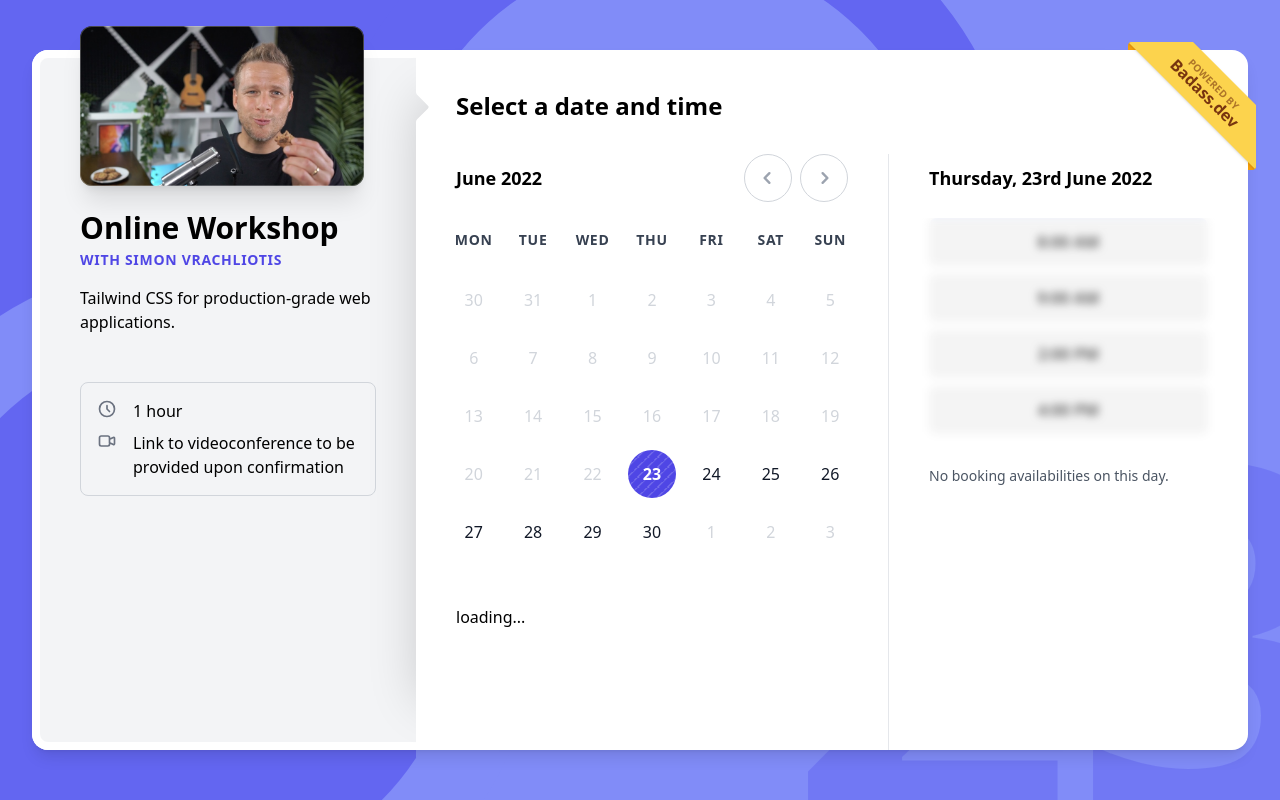
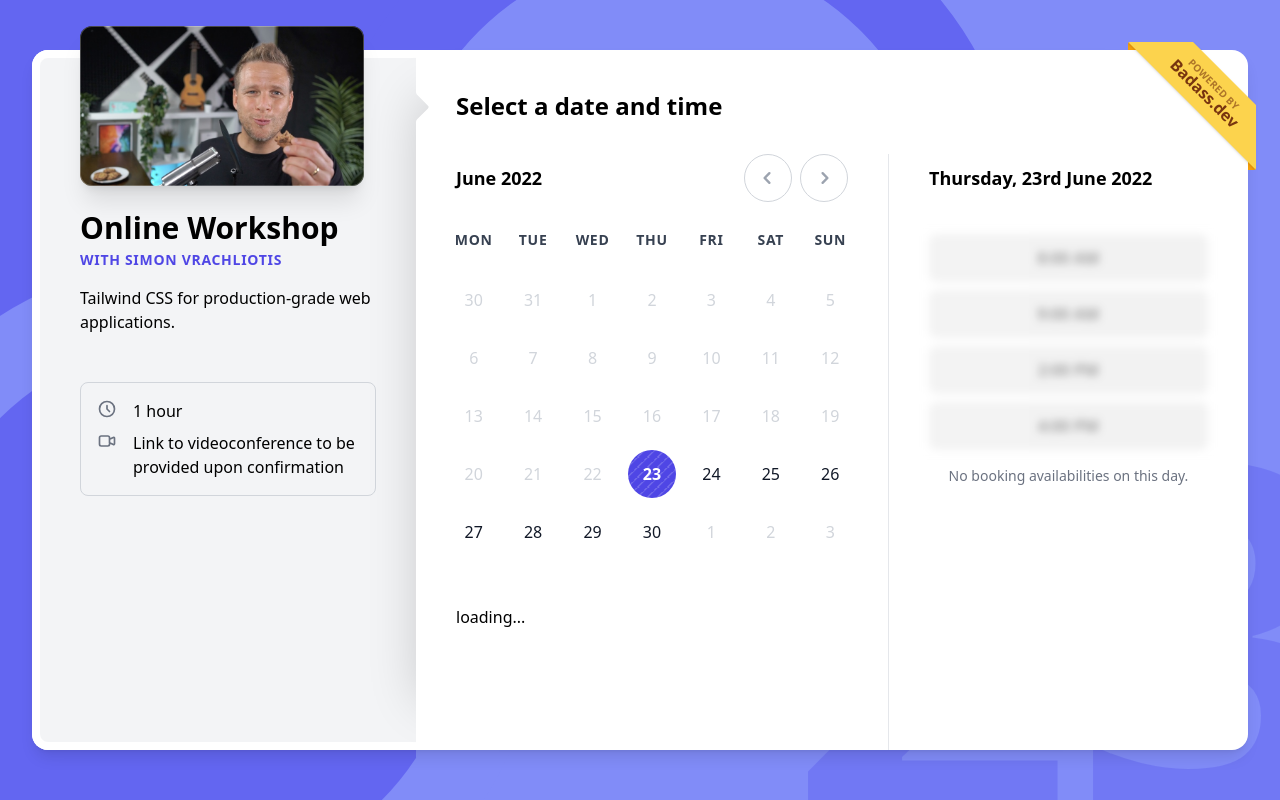
Before and after one commit to pro-tailwind/calendar-app, a Next.js app: page / in a window 1280 px wide. Built offline with nearby package versions, Linux system fonts and the light colour scheme.

Commit message:
Much improved blur overlay for days without available booking times

```diff
--- a/components/ribbon.jsx
+++ b/components/ribbon.jsx
@@ -1,6 +1,6 @@
 export function Ribbon() {
   return (
-    <div className="absolute -right-2 -top-2 z-10 aspect-square w-32 overflow-hidden rounded">
+    <div className="absolute -right-2 -top-2 z-10 aspect-square w-32 overflow-hidden rounded-sm">
       <div className="absolute h-2 w-2 bg-amber-500"></div>
       <div className="absolute bottom-0 right-0 h-2 w-2 bg-amber-500"></div>
       <div className="absolute bottom-0 right-0 w-[141.42%] origin-bottom-right rotate-45">
--- a/components/time-picker.jsx
+++ b/components/time-picker.jsx
@@ -1,4 +1,4 @@
-import { useState } from 'react'
+import { useState, Fragment } from 'react'
 import Link from 'next/link'
 import cx from 'classnames'
 import { format, isSameDay, parseISO } from 'date-fns'
@@ -8,6 +8,9 @@ export function TimePicker({ selectedDay, bookingAvailabilities }) {
   const availabilities = bookingAvailabilities.filter((availability) =>
     isSameDay(parseISO(availability.startTime), selectedDay)
   )
+  const hasAvailability = availabilities.length > 0
+
+  console.log({ availabilities, hasAvailability })
   return (
     <div className="relative grid h-full grid-rows-[auto,1fr] overflow-hidden px-4 sm:px-8 xl:px-10">
       {/* Scroll  mask */}
@@ -16,10 +19,20 @@ export function TimePicker({ selectedDay, bookingAvailabilities }) {
       <div className="flex h-12 items-center justify-center md:justify-start">
         <h2 className="text-lg font-semibold">{format(selectedDay, 'EEEE, do MMMM yyyy')}</h2>
       </div>
-      <div className="-mx-4 mt-4 overflow-y-auto px-4">
+      <div className="-mx-4 overflow-y-auto p-4">
         <div className="relative">
-          {availabilities.length > 0 ? (
-            <ul className="space-y-2 pb-4 sm:pb-8 md:pb-40">
+          {/* Blur overlay to handle animation */}
+          <div
+            className={cx(
+              'absolute -inset-x-4 inset-y-0 backdrop-blur-sm backdrop-saturate-0 transition',
+              hasAvailability
+                ? 'pointer-events-none z-0 opacity-0 duration-300 ease-out'
+                : 'z-10 opacity-100 ease-in'
+            )}
+          ></div>
+
+          {hasAvailability ? (
+            <ul className="space-y-2 py-4 sm:pb-8 md:pb-40">
               {availabilities.map((availability) => (
                 <TimeSlot
                   key={availability.startTime}
@@ -30,20 +43,24 @@ export function TimePicker({ selectedDay, bookingAvailabilities }) {
               ))}
             </ul>
           ) : (
-            <EmptyPlaceholder />
+            // Empty list placeholder (faks list)
+            <ul className="space-y-2 py-4" aria-hidden="true">
+              {['8:00 AM', '9:00 AM', '2:00 PM', '4:00 PM'].map((time) => {
+                return (
+                  <li
+                    key={time}
+                    className="rounded-lg bg-indigo-100 px-5 py-3 text-center font-semibold text-indigo-700 opacity-50
+                    [@supports_not_(backdrop-filter:blur(0))]:line-through [@supports_not_(backdrop-filter:blur(0))]:opacity-30"
+                  >
+                    {time}
+                  </li>
+                )
+              })}
+            </ul>
           )}
-          <div
-            // TODO: Sort out why the top edge is not blurred out (if you squint you will notice!)
-            className={cx(
-              'absolute -inset-x-2 -top-2 -bottom-8 -translate-y-8 py-2 transition-all',
-              availabilities.length > 0
-                ? 'bg-grayscale-0 pointer-events-none backdrop-blur-0'
-                : 'bg-white/80 backdrop-blur-sm backdrop-grayscale [@supports(backdrop-filter:blur(0px))]:bg-white/20'
-            )}
-          ></div>
         </div>
-        {availabilities.length === 0 && (
-          <p className="pb-4 text-center text-sm text-gray-600 sm:pb-8 md:text-left">
+        {!hasAvailability && (
+          <p className="pb-4 text-center text-sm text-gray-500 sm:pb-8">
             No booking availabilities on this day.
           </p>
         )}
@@ -63,7 +80,7 @@ function TimeSlot({ availability, selectedTime, setSelectedTime }) {
           'shrink-0 transition-all',
           isSelected
             ? 'basis-1/2 text-white'
-            : 'basis-full rounded-lg bg-indigo-200 px-5 py-3 font-semibold text-indigo-700 hover:bg-indigo-300 focus:outline-none focus:ring focus:ring-inset focus:ring-indigo-500'
+            : 'basis-full rounded-lg bg-indigo-100 px-5 py-3 font-semibold text-indigo-700 hover:bg-indigo-200 focus:outline-none focus:ring focus:ring-inset focus:ring-indigo-500'
         )}
       >
         {format(parseISO(availability.startTime), 'h:mm a')}
@@ -79,20 +96,3 @@ function TimeSlot({ availability, selectedTime, setSelectedTime }) {
     </li>
   )
 }
-
-function EmptyPlaceholder() {
-  return (
-    <ul className="space-y-2 pb-4 sm:pb-8">
-      {['8:00 AM', '9:00 AM', '2:00 PM', '4:00 PM'].map((time) => {
-        return (
-          <li
-            key={time}
-            className="rounded-lg bg-indigo-50 px-5 py-3 text-center font-semibold text-indigo-700 [@supports_not_(backdrop-filter:blur(0))]:line-through"
-          >
-            {time}
-          </li>
-        )
-      })}
-    </ul>
-  )
-}
```
